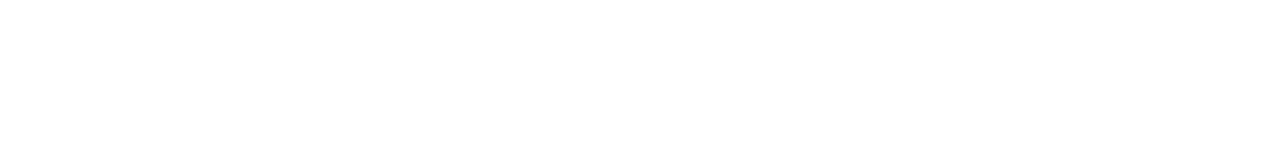
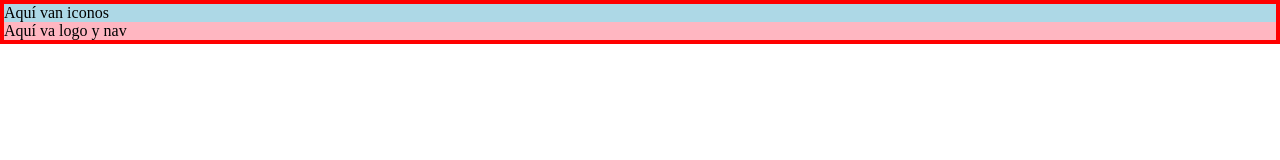
Before and after one commit to Joaquin1245/misitioweb, a plain HTML site: page index.html in a window 1280 px wide. Drawn offline with Linux system fonts and the light colour scheme.

Commit message:
Create index.html and stylesheets

```diff
--- /dev/null
+++ b/css/base.css
@@ -0,0 +1,3 @@
+body{
+    margin: 0;
+}
--- /dev/null
+++ b/css/style.css
@@ -0,0 +1,9 @@
+header{
+    border: 4px solid red;
+}
+.social{
+    background: lightblue;
+}
+.main-header{
+    background: lightpink;
+}
--- a/index.html
+++ b/index.html
@@ -3,9 +3,23 @@
 <head>
     <meta charset="UTF-8">
     <meta name="viewport" content="width=device-width, initial-scale=1.0">
-    <title>Document</title>
+    <title>Home - pegateunvinilo.com</title>
+
+    <link rel="stylesheet" href="./css/base.css">
+    <link rel="stylesheet" href="./css/style.css">
 </head>
 <body>
+    <header>
+        <div class="social">
+            Aquí van iconos
+        </div>
+        <div class="main-header">
+            Aquí va logo y nav
+        </div>
 
+
+    </header>
+    <main></main>
+    <footer></footer>
 </body>
 </html>
```
